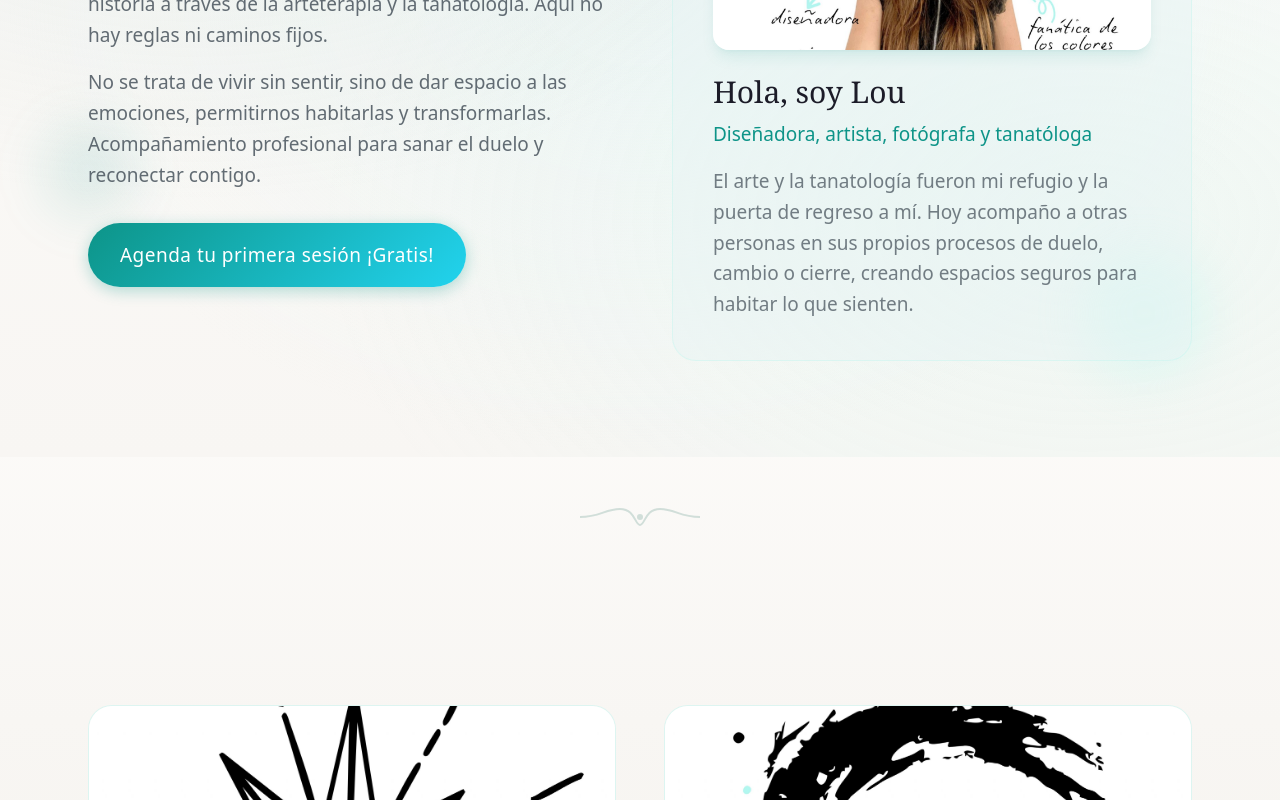
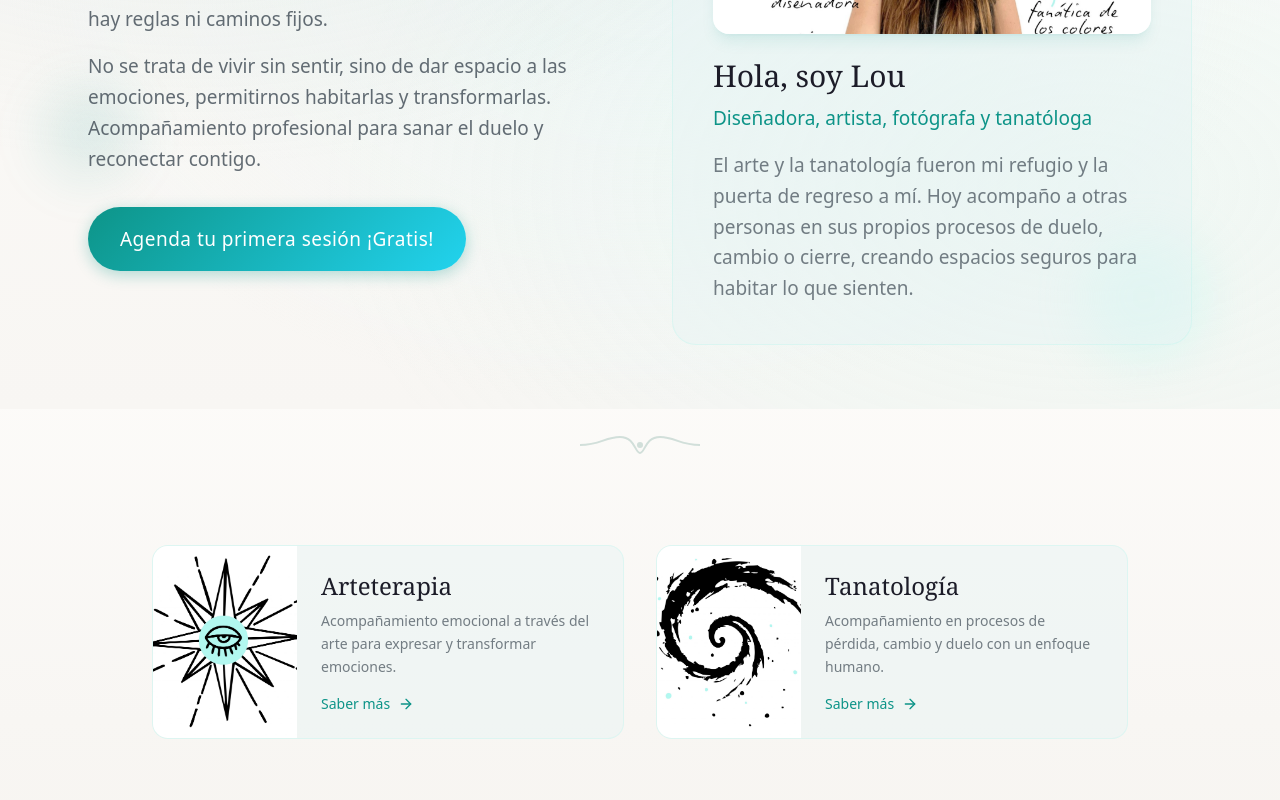
Before and after one commit to Loudiseno/colorme.mx, a Next.js app: page / in a window 1280 px wide. Shown: the part 480-1280 px from the top of the page. Built offline with nearby package versions, Linux system fonts and the light colour scheme.

Commit message:
Update tanatologia session types

```diff
--- a/app/globals.css
+++ b/app/globals.css
@@ -205,7 +205,7 @@ h1, h2, h3, h4, h5, h6 {
 
 /* Section spacing */
 .section {
-  @apply py-16 md:py-24 lg:py-32;
+  @apply py-12 md:py-16 lg:py-20;
 }
 
 /* Card hover with lift and glow */
@@ -305,7 +305,7 @@ h1, h2, h3, h4, h5, h6 {
 
 /* Section divider flourish */
 .section-divider {
-  @apply flex items-center justify-center py-8 md:py-12;
+  @apply flex items-center justify-center py-4 md:py-6;
 }
 
 .section-divider svg {
--- a/app/page.tsx
+++ b/app/page.tsx
@@ -36,7 +36,7 @@ export default function HomePage() {
       />
 
       {/* Hero: Intro + About Lou */}
-      <section className="pt-32 pb-16 md:pt-40 md:pb-24 relative bg-watercolor overflow-hidden" id="sobremi">
+      <section className="pt-28 pb-12 md:pt-36 md:pb-16 relative bg-watercolor overflow-hidden" id="sobremi">
         {/* Decorative floating elements */}
         <div className="absolute inset-0 overflow-hidden pointer-events-none">
           <div className="absolute top-1/4 right-10 w-32 h-32 rounded-full bg-teal-glow/20 blur-2xl animate-float" />
@@ -110,13 +110,13 @@ export default function HomePage() {
       <SectionDivider />
 
       {/* Services Section */}
-      <section className="section" id="servicios">
-        <div className="max-w-6xl mx-auto px-6">
-          <div className="grid md:grid-cols-2 gap-8 lg:gap-12">
+      <section className="py-12 md:py-16" id="servicios">
+        <div className="max-w-5xl mx-auto px-6">
+          <div className="grid md:grid-cols-2 gap-6 lg:gap-8">
             {/* Arteterapia Card */}
             <Link href="/arteterapia" className="group">
-              <article className="bg-frost/50 rounded-3xl overflow-hidden card-lift h-full border border-teal-glow/30">
-                <div className="aspect-[4/3] relative overflow-hidden bg-mist/30">
+              <article className="bg-frost/50 rounded-2xl overflow-hidden card-lift h-full border border-teal-glow/30 flex">
+                <div className="w-28 md:w-36 flex-shrink-0 relative overflow-hidden bg-mist/30">
                   <Image
                     src="/COLORME_logo-12-scaled.jpg"
                     alt="Arteterapia - Terapia a través del arte"
@@ -124,18 +124,16 @@ export default function HomePage() {
                     className="object-cover group-hover:scale-105 transition-transform duration-700"
                   />
                 </div>
-                <div className="p-8 lg:p-10">
-                  <h2 className="font-display text-3xl md:text-4xl text-ink mb-4 group-hover:text-teal transition-colors">
+                <div className="p-5 md:p-6 flex flex-col justify-center">
+                  <h2 className="font-display text-xl md:text-2xl text-ink mb-2 group-hover:text-teal transition-colors">
                     Arteterapia
                   </h2>
-                  <p className="text-charcoal/70 leading-relaxed mb-6">
-                    Acompañamiento emocional a través del arte para expresar, comprender
-                    y transformar emociones, sin buscar resultados estéticos ni requerir
-                    experiencia artística.
+                  <p className="text-charcoal/70 text-sm leading-relaxed mb-4">
+                    Acompañamiento emocional a través del arte para expresar y transformar emociones.
                   </p>
-                  <span className="inline-flex items-center gap-2 px-6 py-3 border border-teal/40 rounded-full text-teal font-medium transition-all duration-300 group-hover:bg-teal group-hover:text-white group-hover:border-teal group-hover:shadow-md">
-                    Quiero saber más
-                    <ArrowRight size={18} className="group-hover:translate-x-1 transition-transform" />
+                  <span className="inline-flex items-center gap-2 text-teal text-sm font-medium">
+                    Saber más
+                    <ArrowRight size={16} className="group-hover:translate-x-1 transition-transform" />
                   </span>
                 </div>
               </article>
@@ -143,8 +141,8 @@ export default function HomePage() {
 
             {/* Tanatología Card */}
             <Link href="/tanatologia" className="group">
-              <article className="bg-frost/50 rounded-3xl overflow-hidden card-lift h-full border border-teal-glow/30">
-                <div className="aspect-[4/3] relative overflow-hidden bg-mist/30">
+              <article className="bg-frost/50 rounded-2xl overflow-hidden card-lift h-full border border-teal-glow/30 flex">
+                <div className="w-28 md:w-36 flex-shrink-0 relative overflow-hidden bg-mist/30">
                   <Image
                     src="/ojo-11-scaled.jpg"
                     alt="Tanatología - Acompañamiento en duelo"
@@ -152,17 +150,16 @@ export default function HomePage() {
                     className="object-cover group-hover:scale-105 transition-transform duration-700"
                   />
                 </div>
-                <div className="p-8 lg:p-10">
-                  <h2 className="font-display text-3xl md:text-4xl text-ink mb-4 group-hover:text-teal transition-colors">
+                <div className="p-5 md:p-6 flex flex-col justify-center">
+                  <h2 className="font-display text-xl md:text-2xl text-ink mb-2 group-hover:text-teal transition-colors">
                     Tanatología
                   </h2>
-                  <p className="text-charcoal/70 leading-relaxed mb-6">
-                    Acompaña procesos de pérdida, cambio y duelo, ayudando a resignificar
-                    lo vivido para seguir con sentido, desde un enfoque humano y compasivo.
+                  <p className="text-charcoal/70 text-sm leading-relaxed mb-4">
+                    Acompañamiento en procesos de pérdida, cambio y duelo con un enfoque humano.
                   </p>
-                  <span className="inline-flex items-center gap-2 px-6 py-3 border border-teal/40 rounded-full text-teal font-medium transition-all duration-300 group-hover:bg-teal group-hover:text-white group-hover:border-teal group-hover:shadow-md">
-                    Quiero saber más
-                    <ArrowRight size={18} className="group-hover:translate-x-1 transition-transform" />
+                  <span className="inline-flex items-center gap-2 text-teal text-sm font-medium">
+                    Saber más
+                    <ArrowRight size={16} className="group-hover:translate-x-1 transition-transform" />
                   </span>
                 </div>
               </article>
@@ -174,7 +171,7 @@ export default function HomePage() {
       <SectionDivider />
 
       {/* Session Types */}
-      <section className="section bg-canvas-soft">
+      <section className="py-12 md:py-16 bg-canvas-soft">
         <div className="max-w-6xl mx-auto px-6">
           <div className="grid md:grid-cols-3 gap-8">
             <div className="text-center group">
@@ -223,7 +220,7 @@ export default function HomePage() {
       </section>
 
       {/* Quote Section */}
-      <section className="py-16 md:py-24 relative">
+      <section className="py-12 md:py-16 relative">
         <div className="max-w-3xl mx-auto px-6 text-center relative">
           <span className="quote-mark absolute -top-8 left-0 md:left-10">"</span>
           <blockquote className="font-display text-2xl md:text-4xl text-ink leading-relaxed relative z-10">
@@ -239,7 +236,7 @@ export default function HomePage() {
       <SectionDivider />
 
       {/* Book Section */}
-      <section className="section bg-mist/30" id="indeleble">
+      <section className="py-12 md:py-16 bg-mist/30" id="indeleble">
         <div className="max-w-6xl mx-auto px-6">
           <div className="grid lg:grid-cols-2 gap-12 lg:gap-16 items-center">
             <div className="order-2 lg:order-1 relative">
@@ -306,7 +303,7 @@ export default function HomePage() {
       <SectionDivider />
 
       {/* Contact Section */}
-      <section className="section" id="contacto">
+      <section className="py-12 md:py-16" id="contacto">
         <div className="max-w-3xl mx-auto px-6">
           <div className="text-center mb-12">
             <h2 className="font-display text-4xl md:text-5xl text-ink mb-4">Contáctame</h2>
--- a/app/tanatologia/page.tsx
+++ b/app/tanatologia/page.tsx
@@ -64,9 +64,9 @@ const process = [
 ]
 
 const sessionTypes = [
-  { icon: '/Frame 25.png', title: 'Individual', description: 'Sesiones personalizadas a tu ritmo' },
-  { icon: '/Frame 26.png', title: 'Grupal', description: 'Sanar en comunidad con otros' },
-  { icon: '/Frame 27.png', title: 'Empresarial', description: 'Apoyo para equipos y organizaciones' },
+  { icon: '/columpio.png', title: 'Sesiones individuales', description: 'Adaptadas a tu ritmo, tu historia y tu necesidad actual.' },
+  { icon: '/corazon.png', title: 'Talleres grupales', description: 'Espacios de contención compartida para nombrar, soltar y reconstruir desde la escucha colectiva.' },
+  { icon: '/adolecente hombre.png', title: 'Colectivos o empresas', description: 'Acompañamiento en procesos organizacionales con pérdidas, cierres, despidos o transiciones internas.' },
 ]
 
 export default function TanatologiaPage() {
--- a/components/FAQ.tsx
+++ b/components/FAQ.tsx
@@ -42,7 +42,7 @@ export default function FAQ() {
   const [openIndex, setOpenIndex] = useState<number | null>(null)
 
   return (
-    <section className="section bg-canvas-soft" id="faq">
+    <section className="py-12 md:py-16 bg-canvas-soft" id="faq">
       {/* FAQ Schema for SEO */}
       <Script
         id="faq-schema"
--- a/components/Testimonials.tsx
+++ b/components/Testimonials.tsx
@@ -39,7 +39,7 @@ export default function Testimonials() {
   }, [])
 
   return (
-    <section className="section bg-frost/50 relative overflow-hidden">
+    <section className="py-12 md:py-16 bg-frost/50 relative overflow-hidden">
       {/* Background decorative elements */}
       <div className="absolute inset-0 pointer-events-none">
         <div className="absolute top-10 left-10 w-40 h-40 rounded-full bg-teal-glow/10 blur-3xl" />
```
